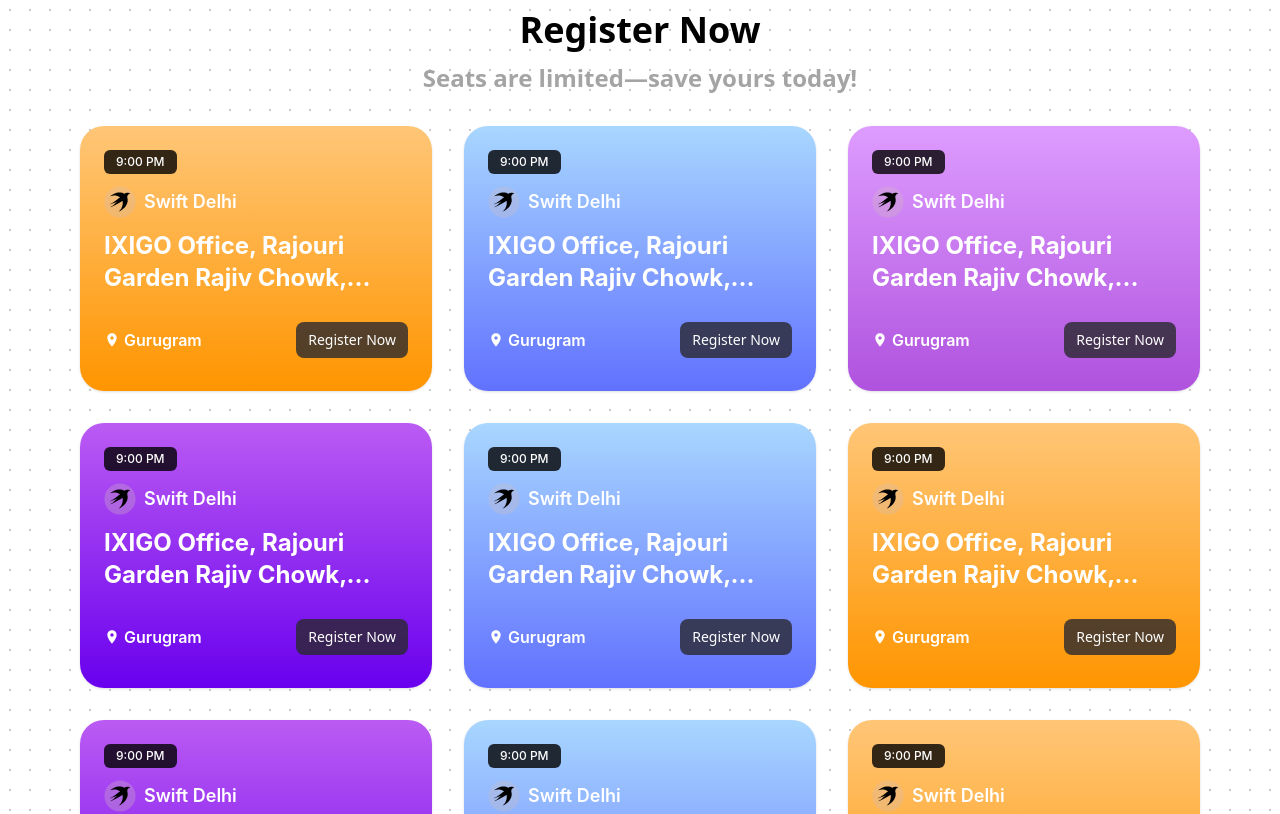
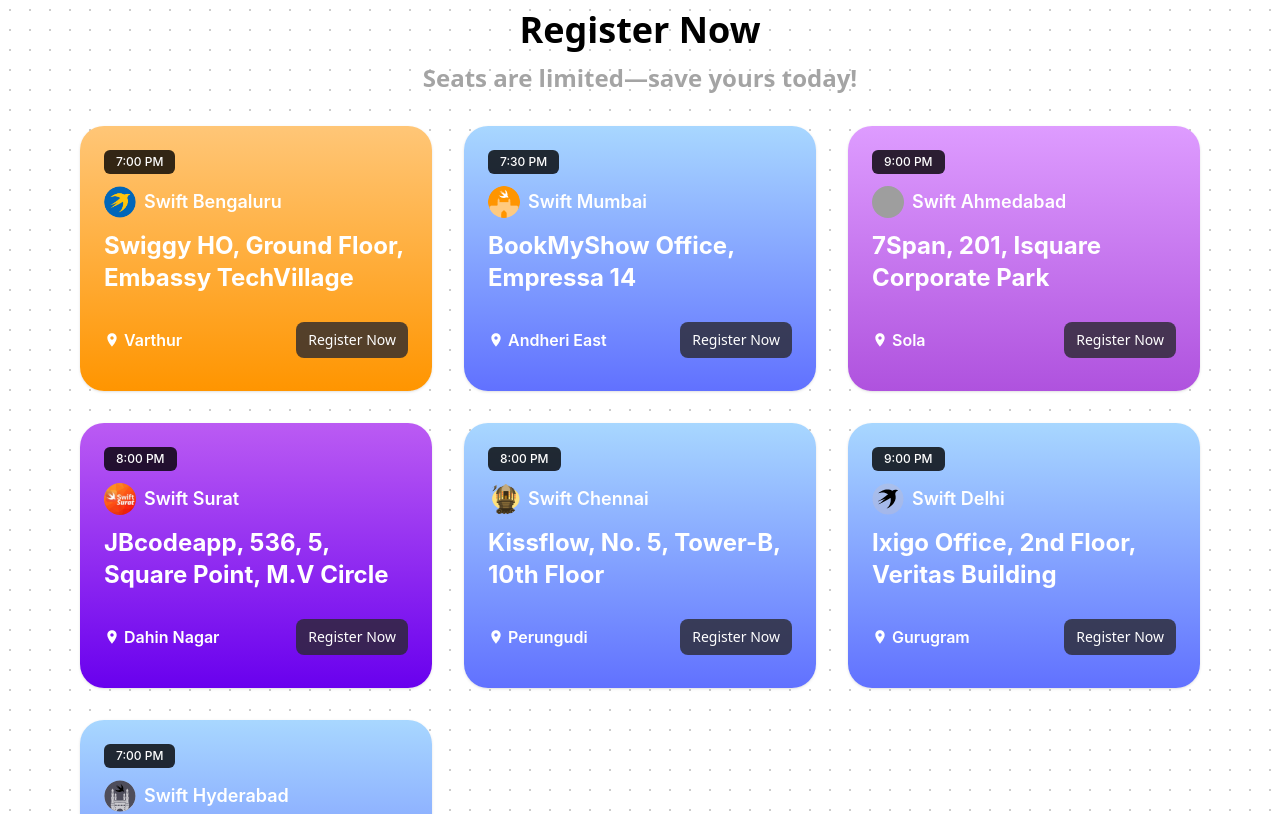
Before and after one commit to WatchPartyAroundIndia/watchpartyaroundindia.github.io, a React (Vite) app: page / in a window 1280 px wide. Shown: the part 2960-3774 px from the top of the page. Built offline with nearby package versions, Linux system fonts and the light colour scheme; grey boxes are pictures that could not be loaded; a web font is replaced by a local one.

Commit message:
chore: update event details and logos for Swift chapters in RegisterNow component

```diff
--- a/src/components/register-now.tsx
+++ b/src/components/register-now.tsx
@@ -1,60 +1,66 @@
 import locationPinLogo from "../assets/2025/location-pin.svg";
+import swiftBengaluruLogo from "../assets/2025/organisers/swift-bengaluru.png";
+import swiftMumbaiLogo from "../assets/2025/organisers/swift-mumbai.png";
+import swiftAhmedabadLogo from "../assets/2025/organisers/swift-ahmedabad.svg";
+import swiftSuratLogo from "../assets/2025/organisers/swift-surat.jpeg";
+import swiftChennaiLogo from "../assets/2025/organisers/swift-chennai.png";
+import swiftHyderabadLogo from "../assets/2025/organisers/swift-hyderabad.svg";
 import swiftLogo from "../assets/2025/swift.svg";
 
 const RegisterNow = () => {
   const swiftEvents = [
     {
       id: 1,
-      time: "9:00 PM",
-      logo: swiftLogo,
-      chapterName: "Swift Delhi",
-      venue: "IXIGO Office, Rajouri Garden Rajiv Chowk, Delhi.",
-      location: "Gurugram",
-      registerLink: "#",
+      time: "7:00 PM",
+      logo: swiftBengaluruLogo,
+      chapterName: "Swift Bengaluru",
+      venue: "Swiggy HO, Ground Floor, Embassy TechVillage",
+      location: "Varthur",
+      registerLink: "https://lu.ma/9mfibs65",
       startColour: "#FFC677",
       endColour: "#FF9500",
     },
     {
       id: 2,
-      time: "9:00 PM",
-      logo: swiftLogo,
-      chapterName: "Swift Delhi",
-      venue: "IXIGO Office, Rajouri Garden Rajiv Chowk, Delhi.",
-      location: "Gurugram",
-      registerLink: "#",
+      time: "7:30 PM",
+      logo: swiftMumbaiLogo,
+      chapterName: "Swift Mumbai",
+      venue: "BookMyShow Office, Empressa 14",
+      location: "Andheri East",
+      registerLink: "https://lu.ma/cbn8zy6m",
       startColour: "#A8D7FF",
       endColour: "#6171FF",
     },
     {
       id: 3,
       time: "9:00 PM",
-      logo: swiftLogo,
-      chapterName: "Swift Delhi",
-      venue: "IXIGO Office, Rajouri Garden Rajiv Chowk, Delhi.",
-      location: "Gurugram",
-      registerLink: "#",
+      logo: swiftAhmedabadLogo,
+      chapterName: "Swift Ahmedabad",
+      venue: "7Span, 201, Isquare Corporate Park",
+      location: "Sola",
+      registerLink: "https://lu.ma/kne1yfpm",
       startColour: "#DE9CFF",
       endColour: "#AF52DE",
     },
     {
       id: 4,
-      time: "9:00 PM",
-      logo: swiftLogo,
-      chapterName: "Swift Delhi",
-      venue: "IXIGO Office, Rajouri Garden Rajiv Chowk, Delhi.",
-      location: "Gurugram",
-      registerLink: "#",
+      time: "8:00 PM",
+      logo: swiftSuratLogo,
+      chapterName: "Swift Surat",
+      venue: "JBcodeapp, 536, 5, Square Point, M.V Circle",
+      location: "Dahin Nagar",
+      registerLink: "https://lu.ma/j41uncut",
       startColour: "#BB5BF3",
       endColour: "#6900EE",
     },
     {
       id: 5,
-      time: "9:00 PM",
-      logo: swiftLogo,
-      chapterName: "Swift Delhi",
-      venue: "IXIGO Office, Rajouri Garden Rajiv Chowk, Delhi.",
-      location: "Gurugram",
-      registerLink: "#",
+      time: "8:00 PM",
+      logo: swiftChennaiLogo,
+      chapterName: "Swift Chennai",
+      venue: "Kissflow, No. 5, Tower-B, 10th Floor",
+      location: "Perungudi",
+      registerLink: "https://lu.ma/9engu1qy",
       startColour: "#A8D7FF",
       endColour: "#6171FF",
     },
@@ -63,44 +69,22 @@
       time: "9:00 PM",
       logo: swiftLogo,
       chapterName: "Swift Delhi",
-      venue: "IXIGO Office, Rajouri Garden Rajiv Chowk, Delhi.",
+      venue: "Ixigo Office, 2nd Floor, Veritas Building",
       location: "Gurugram",
-      registerLink: "#",
-      startColour: "#FFC677",
-      endColour: "#FF9500",
-    },
-    {
-      id: 7,
-      time: "9:00 PM",
-      logo: swiftLogo,
-      chapterName: "Swift Delhi",
-      venue: "IXIGO Office, Rajouri Garden Rajiv Chowk, Delhi.",
-      location: "Gurugram",
-      registerLink: "#",
-      startColour: "#BB5BF3",
-      endColour: "#6900EE",
-    },
-    {
-      id: 8,
-      time: "9:00 PM",
-      logo: swiftLogo,
-      chapterName: "Swift Delhi",
-      venue: "IXIGO Office, Rajouri Garden Rajiv Chowk, Delhi.",
-      location: "Gurugram",
-      registerLink: "#",
+      registerLink: "https://lu.ma/pry2tx7d",
       startColour: "#A8D7FF",
       endColour: "#6171FF",
     },
     {
-      id: 9,
-      time: "9:00 PM",
-      logo: swiftLogo,
-      chapterName: "Swift Delhi",
-      venue: "IXIGO Office, Rajouri Garden Rajiv Chowk, Delhi.",
-      location: "Gurugram",
-      registerLink: "#",
-      startColour: "#FFC677",
-      endColour: "#FF9500",
+      id: 7,
+      time: "7:00 PM",
+      logo: swiftHyderabadLogo,
+      chapterName: "Swift Hyderabad",
+      venue: "Draper Startup House, Rajiv gandhi Nagar",
+      location: "Gachibowli",
+      registerLink: "https://lu.ma/jehijqln",
+      startColour: "#A8D7FF",
+      endColour: "#6171FF",
     },
   ];
 
@@ -127,10 +111,10 @@
               <div className="flex items-center gap-2">
                 <img
                   loading="lazy"
-                  src={swiftLogo}
+                  src={event.logo}
                   aria-hidden="true"
                   alt={`${event.chapterName} logo`}
-                  className="w-8 h-8 flex-shrink-0"
+                  className="w-8 h-8 flex-shrink-0 rounded-full"
                 />
                 <h6 className="font-semibold text-white text-lg">
                   {event.chapterName}
```
Also changed, not shown: src/assets/2025/organisers/swift-hyderabad.svg (added).
